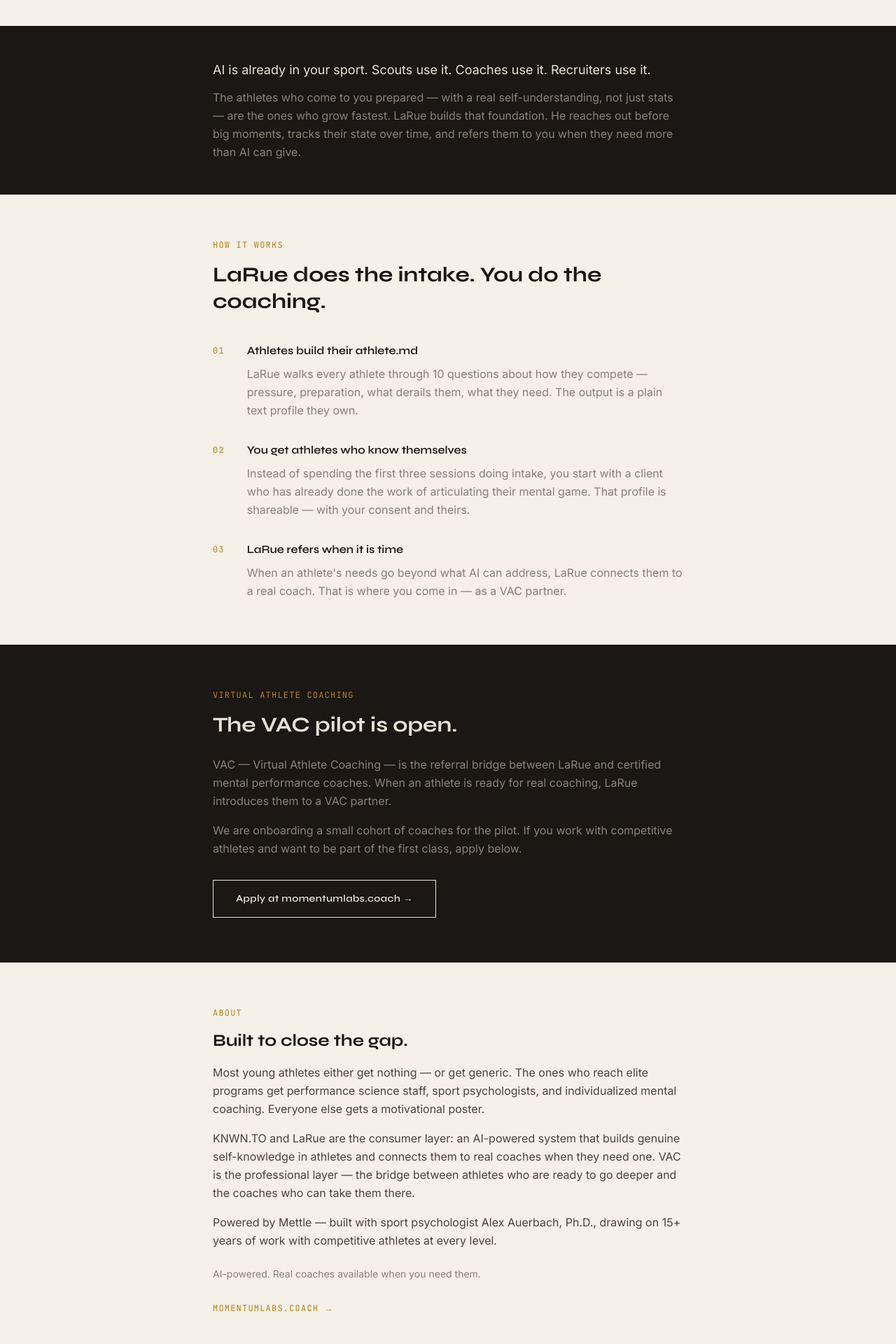
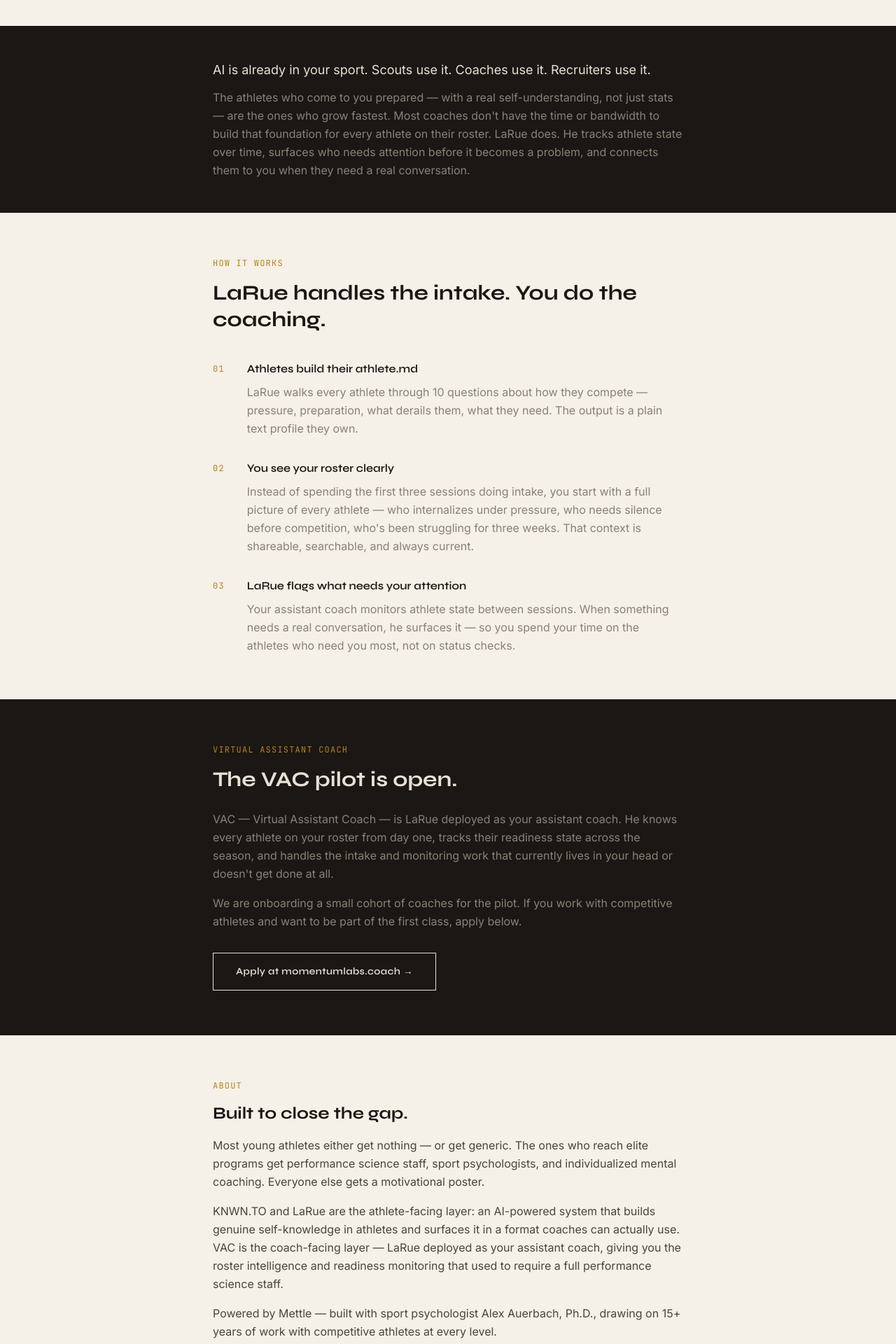
Before and after one commit to larueagent/knwn.to, a Next.js app: page /for-coaches in a window 1280 px wide. Shown: the part 680-2600 px from the top of the page at 70% size. Built offline with nearby package versions, Linux system fonts and the light colour scheme; no server answers.

Commit message:
Update /for-coaches copy: VAC reframe, roster intelligence, step rewrites

```diff
--- a/app/for-coaches/page.tsx
+++ b/app/for-coaches/page.tsx
@@ -3,34 +3,80 @@ import Nav from "@/components/Nav";
 
 export const metadata = {
   title: "For Coaches — knwn.to",
-  description: "The VAC waitlist is open. LaRue connects athletes to coaches — and coaches to athletes who are ready to work.",
+  description:
+    "The VAC waitlist is open. LaRue connects athletes to coaches — and coaches to athletes who are ready to work.",
 };
 
 export default function ForCoachesPage() {
   return (
     <main className="min-h-screen bg-parchment text-[#1A1714] flex flex-col">
       <Nav />
+
+      {/* Hero */}
       <section className="flex flex-col items-center justify-center px-6 pt-24 pb-16 text-center">
-        <p className="font-mono text-xs tracking-[0.25em] uppercase text-[#B8821A] mb-8">knwn.to / for coaches</p>
-        <h1 className="font-syne font-bold text-4xl sm:text-6xl text-[#1A1714] leading-[1.05] mb-6 max-w-3xl">Your athletes are already using AI.<br /><span className="text-[#8A8178]">Most of them are doing it wrong.</span></h1>
-        <p className="font-inter text-lg text-[#4A443E] max-w-xl leading-relaxed mb-12">LaRue helps athletes build a mental performance identity before they ever walk into your office — so you spend less time starting from scratch and more time doing the real work.</p>
-        <Link href="#waitlist" className="px-8 py-4 bg-[#1A1714] text-parchment font-syne font-semibold text-sm tracking-wide hover:bg-[#2a2520] transition-colors">Join the VAC waitlist</Link>
+        <p className="font-mono text-xs tracking-[0.25em] uppercase text-[#B8821A] mb-8">
+          knwn.to / for coaches
+        </p>
+        <h1 className="font-syne font-bold text-4xl sm:text-6xl text-[#1A1714] leading-[1.05] mb-6 max-w-3xl">
+          Your athletes are already using AI.
+          <br />
+          <span className="text-[#8A8178]">Most of them are doing it wrong.</span>
+        </h1>
+        <p className="font-inter text-lg text-[#4A443E] max-w-xl leading-relaxed mb-12">
+          LaRue helps athletes build a mental performance identity before they ever walk into
+          your office — so you spend less time starting from scratch and more time doing the
+          real work.
+        </p>
+        <Link
+          href="#waitlist"
+          className="px-8 py-4 bg-[#1A1714] text-parchment font-syne font-semibold text-sm tracking-wide hover:bg-[#2a2520] transition-colors"
+        >
+          Join the VAC waitlist
+        </Link>
       </section>
+
+      {/* Context band */}
       <section className="bg-[#1A1714] text-[#E8E0D5] px-6 py-12">
         <div className="max-w-2xl mx-auto">
-          <p className="font-inter text-lg leading-relaxed mb-3">AI is already in your sport. Scouts use it. Coaches use it. Recruiters use it.</p>
-          <p className="font-inter text-base text-[#8A8178] leading-relaxed">The athletes who come to you prepared — with a real self-understanding, not just stats — are the ones who grow fastest. LaRue builds that foundation. He reaches out before big moments, tracks their state over time, and refers them to you when they need more than AI can give.</p>
+          <p className="font-inter text-lg leading-relaxed mb-3">
+            AI is already in your sport. Scouts use it. Coaches use it. Recruiters use it.
+          </p>
+          <p className="font-inter text-base text-[#8A8178] leading-relaxed">
+            The athletes who come to you prepared — with a real self-understanding, not just
+            stats — are the ones who grow fastest. Most coaches don&apos;t have the time or
+            bandwidth to build that foundation for every athlete on their roster. LaRue does.
+            He tracks athlete state over time, surfaces who needs attention before it becomes
+            a problem, and connects them to you when they need a real conversation.
+          </p>
         </div>
       </section>
+
+      {/* How it works */}
       <section className="flex flex-col items-center px-6 py-16">
         <div className="max-w-2xl w-full">
-          <p className="font-mono text-xs tracking-widest uppercase text-[#B8821A] mb-4">How it works</p>
-          <h2 className="font-syne font-bold text-3xl text-[#1A1714] mb-10 leading-tight">LaRue does the intake. You do the coaching.</h2>
+          <p className="font-mono text-xs tracking-widest uppercase text-[#B8821A] mb-4">
+            How it works
+          </p>
+          <h2 className="font-syne font-bold text-3xl text-[#1A1714] mb-10 leading-tight">
+            LaRue handles the intake. You do the coaching.
+          </h2>
           <div className="flex flex-col gap-8">
             {[
-              { n: "01", title: "Athletes build their athlete.md", body: "LaRue walks every athlete through 10 questions about how they compete — pressure, preparation, what derails them, what they need. The output is a plain text profile they own." },
-              { n: "02", title: "You get athletes who know themselves", body: "Instead of spending the first three sessions doing intake, you start with a client who has already done the work of articulating their mental game. That profile is shareable — with your consent and theirs." },
-              { n: "03", title: "LaRue refers when it is time", body: "When an athlete's needs go beyond what AI can address, LaRue connects them to a real coach. That is where you come in — as a VAC partner." },
+              {
+                n: "01",
+                title: "Athletes build their athlete.md",
+                body: "LaRue walks every athlete through 10 questions about how they compete — pressure, preparation, what derails them, what they need. The output is a plain text profile they own.",
+              },
+              {
+                n: "02",
+                title: "You see your roster clearly",
+                body: "Instead of spending the first three sessions doing intake, you start with a full picture of every athlete — who internalizes under pressure, who needs silence before competition, who's been struggling for three weeks. That context is shareable, searchable, and always current.",
+              },
+              {
+                n: "03",
+                title: "LaRue flags what needs your attention",
+                body: "Your assistant coach monitors athlete state between sessions. When something needs a real conversation, he surfaces it — so you spend your time on the athletes who need you most, not on status checks.",
+              },
             ].map(({ n, title, body }) => (
               <div key={n} className="flex gap-8">
                 <span className="font-mono text-xs text-[#B8821A] tracking-widest pt-1 shrink-0">{n}</span>
@@ -43,26 +89,77 @@ export default function ForCoachesPage() {
           </div>
         </div>
       </section>
+
+      {/* VAC — dark band */}
       <section id="waitlist" className="bg-[#1A1714] text-[#E8E0D5] px-6 py-16">
         <div className="max-w-2xl mx-auto">
-          <p className="font-mono text-xs tracking-widest uppercase text-[#B8821A] mb-4">Virtual Athlete Coaching</p>
-          <h2 className="font-syne font-bold text-3xl text-[#E8E0D5] mb-6 leading-tight">The VAC pilot is open.</h2>
-          <p className="font-inter text-base text-[#8A8178] leading-relaxed mb-4">VAC — Virtual Athlete Coaching — is the referral bridge between LaRue and certified mental performance coaches. When an athlete is ready for real coaching, LaRue introduces them to a VAC partner.</p>
-          <p className="font-inter text-base text-[#8A8178] leading-relaxed mb-8">We are onboarding a small cohort of coaches for the pilot. If you work with competitive athletes and want to be part of the first class, apply below.</p>
-          <Link href="https://momentumlabs.coach" target="_blank" rel="noopener noreferrer" className="inline-block px-8 py-4 border border-[#E8E0D5] text-[#E8E0D5] font-syne font-semibold text-sm tracking-wide hover:bg-[#E8E0D5] hover:text-[#1A1714] transition-colors">Apply at momentumlabs.coach →</Link>
+          <p className="font-mono text-xs tracking-widest uppercase text-[#B8821A] mb-4">
+            Virtual Assistant Coach
+          </p>
+          <h2 className="font-syne font-bold text-3xl text-[#E8E0D5] mb-6 leading-tight">
+            The VAC pilot is open.
+          </h2>
+          <p className="font-inter text-base text-[#8A8178] leading-relaxed mb-4">
+            VAC — Virtual Assistant Coach — is LaRue deployed as your assistant coach.
+            He knows every athlete on your roster from day one, tracks their readiness
+            state across the season, and handles the intake and monitoring work that
+            currently lives in your head or doesn&apos;t get done at all.
+          </p>
+          <p className="font-inter text-base text-[#8A8178] leading-relaxed mb-8">
+            We are onboarding a small cohort of coaches for the pilot. If you work with
+            competitive athletes and want to be part of the first class, apply below.
+          </p>
+          <Link
+            href="https://momentumlabs.coach"
+            target="_blank"
+            rel="noopener noreferrer"
+            className="inline-block px-8 py-4 border border-[#E8E0D5] text-[#E8E0D5] font-syne font-semibold text-sm tracking-wide hover:bg-[#E8E0D5] hover:text-[#1A1714] transition-colors"
+          >
+            Apply at momentumlabs.coach &rarr;
+          </Link>
         </div>
       </section>
+
+      {/* About */}
       <section className="flex flex-col items-center px-6 py-16">
         <div className="max-w-2xl w-full">
-          <p className="font-mono text-xs tracking-widest uppercase text-[#B8821A] mb-4">About</p>
-          <h2 className="font-syne font-bold text-2xl text-[#1A1714] mb-4">Built to close the gap.</h2>
-          <p className="font-inter text-base text-[#4A443E] leading-relaxed mb-4">Most young athletes either get nothing — or get generic. The ones who reach elite programs get performance science staff, sport psychologists, and individualized mental coaching. Everyone else gets a motivational poster.</p>
-          <p className="font-inter text-base text-[#4A443E] leading-relaxed mb-4">KNWN.TO and LaRue are the consumer layer: an AI-powered system that builds genuine self-knowledge in athletes and connects them to real coaches when they need one. VAC is the professional layer — the bridge between athletes who are ready to go deeper and the coaches who can take them there.</p>
-          <p className="font-inter text-base text-[#4A443E] leading-relaxed mb-6">Powered by Mettle — built with sport psychologist Alex Auerbach, Ph.D., drawing on 15+ years of work with competitive athletes at every level.</p>
-          <p className="font-inter text-sm text-[#8A8178] leading-relaxed mb-6">AI-powered. Real coaches available when you need them.</p>
-          <Link href="https://momentumlabs.coach" target="_blank" rel="noopener noreferrer" className="font-mono text-xs text-[#B8821A] tracking-widest uppercase hover:underline">momentumlabs.coach →</Link>
+          <p className="font-mono text-xs tracking-widest uppercase text-[#B8821A] mb-4">
+            About
+          </p>
+          <h2 className="font-syne font-bold text-2xl text-[#1A1714] mb-4">
+            Built to close the gap.
+          </h2>
+          <p className="font-inter text-base text-[#4A443E] leading-relaxed mb-4">
+            Most young athletes either get nothing — or get generic. The ones who reach
+            elite programs get performance science staff, sport psychologists, and
+            individualized mental coaching. Everyone else gets a motivational poster.
+          </p>
+          <p className="font-inter text-base text-[#4A443E] leading-relaxed mb-4">
+            KNWN.TO and LaRue are the athlete-facing layer: an AI-powered system that
+            builds genuine self-knowledge in athletes and surfaces it in a format coaches
+            can actually use. VAC is the coach-facing layer — LaRue deployed as your
+            assistant coach, giving you the roster intelligence and readiness monitoring
+            that used to require a full performance science staff.
+          </p>
+          <p className="font-inter text-base text-[#4A443E] leading-relaxed mb-6">
+            Powered by Mettle — built with sport psychologist Alex Auerbach, Ph.D.,
+            drawing on 15+ years of work with competitive athletes at every level.
+          </p>
+          <p className="font-inter text-sm text-[#8A8178] leading-relaxed mb-6">
+            AI-powered. Real coaches available when you need them.
+          </p>
+          <Link
+            href="https://momentumlabs.coach"
+            target="_blank"
+            rel="noopener noreferrer"
+            className="font-mono text-xs text-[#B8821A] tracking-widest uppercase hover:underline"
+          >
+            momentumlabs.coach &rarr;
+          </Link>
         </div>
       </section>
+
+      {/* Footer */}
       <footer className="mt-auto px-6 py-8 border-t border-[#E0D9CE]">
         <div className="max-w-2xl mx-auto flex flex-col sm:flex-row items-center justify-between gap-4">
           <div className="flex gap-6 flex-wrap">
@@ -72,10 +169,16 @@ export default function ForCoachesPage() {
             <Link href="/book" className="font-mono text-xs text-[#8A8178] hover:text-[#B8821A] transition-colors tracking-widest uppercase">The Book</Link>
             <Link href="https://momentumlabs.coach" className="font-mono text-xs text-[#8A8178] hover:text-[#B8821A] transition-colors tracking-widest uppercase" target="_blank" rel="noopener noreferrer">momentumlabs.coach</Link>
           </div>
-          <p className="font-mono text-xs text-[#8A8178] tracking-widest uppercase">Powered by Mettle</p>
+          <p className="font-mono text-xs text-[#8A8178] tracking-widest uppercase">
+            Powered by Mettle
+          </p>
         </div>
         <div className="max-w-2xl mx-auto mt-4">
-          <p className="font-mono text-xs text-[#C8BFB5]">LaRue is an AI agent. He is not a licensed therapist or clinical psychologist. AI-powered. Real coaches available when you need them.{" "}&copy; 2026 Mettle Performance. Athlete data is never sold or shared without explicit consent.</p>
+          <p className="font-mono text-xs text-[#C8BFB5]">
+            LaRue is an AI agent. He is not a licensed therapist or clinical psychologist.
+            AI-powered. Real coaches available when you need them.{" "}
+            &copy; 2026 Mettle Performance. Athlete data is never sold or shared without explicit consent.
+          </p>
         </div>
       </footer>
     </main>
```
